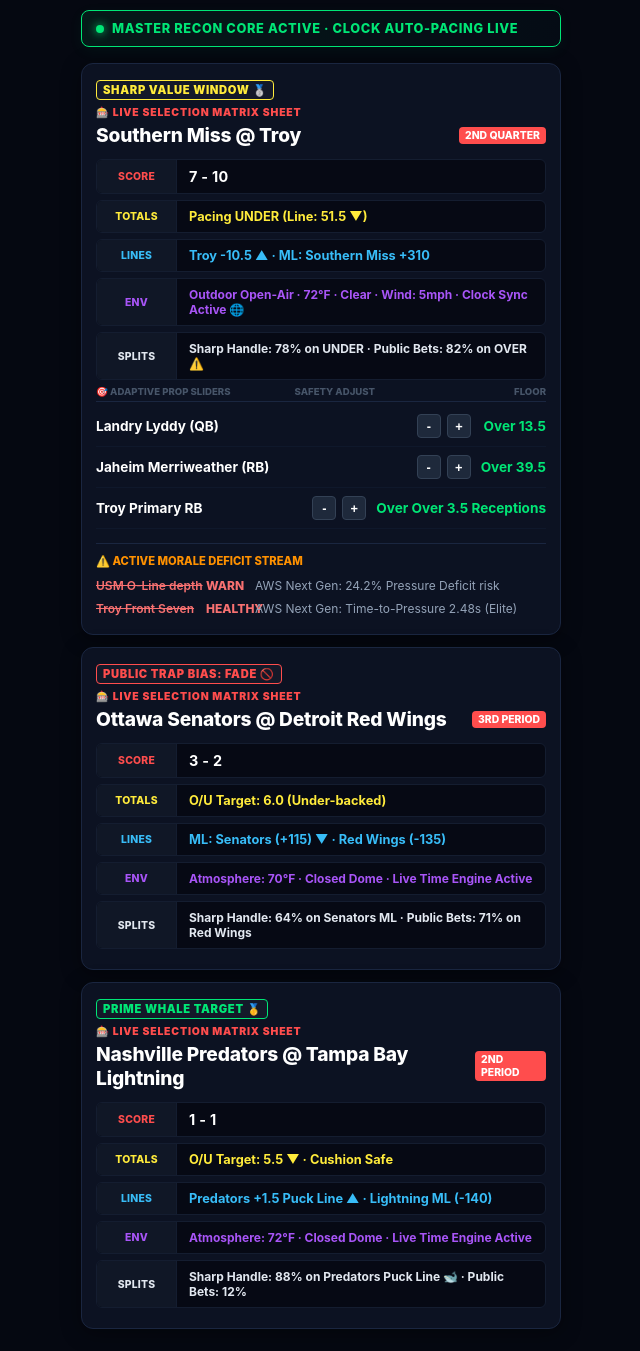
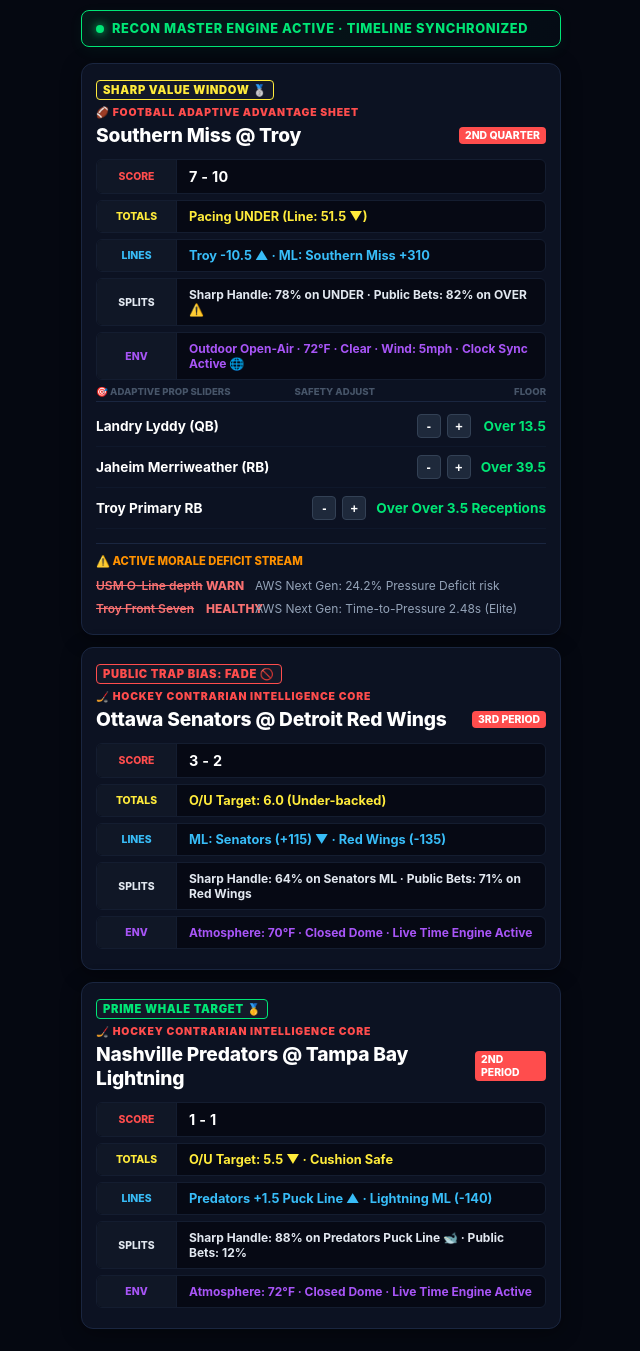
Before and after one commit to matty48653-design/Cee-app, a Flask app: page / in a window 1280 px wide. Shown: the whole page, without its empty margins (319-959 px from the left). Run offline with Flask 3, Linux system fonts and the light colour scheme.

Commit message:
Refactor sport type display and remove splits for NFL

```diff
--- a/templates/dashboard.html
+++ b/templates/dashboard.html
@@ -85,7 +85,6 @@
             align-items: center;
             justify-content: center;
             text-transform: uppercase;
-            letter-spacing: 0.02em;
             border-right: 1px solid #141d30;
         }
 
@@ -124,7 +123,7 @@
 <div id="matrix-container">
 
     <div class="system-test-badge">
-        <span class="status-dot"></span> MASTER RECON CORE ACTIVE · CLOCK AUTO-PACING LIVE
+        <span class="status-dot"></span> RECON MASTER ENGINE ACTIVE · TIMELINE SYNCHRONIZED
     </div>
 
     {% for match in matchups %}
@@ -134,7 +133,12 @@
             {{ match.edge_rating }}
         </div>
 
-        <div class="sport-type">🎰 LIVE SELECTION MATRIX SHEET</div>
+        {% if match.sport == 'NFL' %}
+        <div class="sport-type">🏈 FOOTBALL ADAPTIVE ADVANTAGE SHEET</div>
+        {% else %}
+        <div class="sport-type">🏒 HOCKEY CONTRARIAN INTELLIGENCE CORE</div>
+        {% endif %}
+
         <div class="game-title-row">
             <div class="game-title">{{ match.away_team }} @ {{ match.home_team }}</div>
             <div class="live-clock-badge">{{ match.live_clock }}</div>
@@ -153,16 +157,15 @@
             <div class="module-value" style="color: #38bdf8;">{{ match.market_alert }}</div>
         </div>
         <div class="line-module-row">
+            <div class="module-label" style="color: #e2e8f0;">SPLITS</div>
+            <div class="module-value" style="color: #e2e8f0; font-size: 0.75rem;">{{ match.splits_data }}</div>
+        </div>
+        <div class="line-module-row">
             <div class="module-label" style="color: #a855f7;">ENV</div>
             <div class="module-value" style="color: #a855f7; font-size: 0.75rem;">{{ match.scan_status }}</div>
         </div>
 
         {% if match.sport == 'NFL' %}
-        <div class="line-module-row">
-            <div class="module-label" style="color: #e2e8f0;">SPLITS</div>
-            <div class="module-value" style="color: #e2e8f0; font-size: 0.75rem;">{{ match.splits_data }}</div>
-        </div>
-
         <div class="prop-section">
             <div class="table-header">
                 <div>🎯 ADAPTIVE PROP SLIDERS</div>
@@ -193,12 +196,6 @@
         </div>
         {% endfor %}
         {% endif %}
-
-        {% elif match.sport == 'NHL' %}
-        <div class="line-module-row">
-            <div class="module-label" style="color: #e2e8f0;">SPLITS</div>
-            <div class="module-value" style="color: #e2e8f0; font-size: 0.75rem;">{{ match.splits_data }}</div>
-        </div>
         {% endif %}
 
     </div>
```
